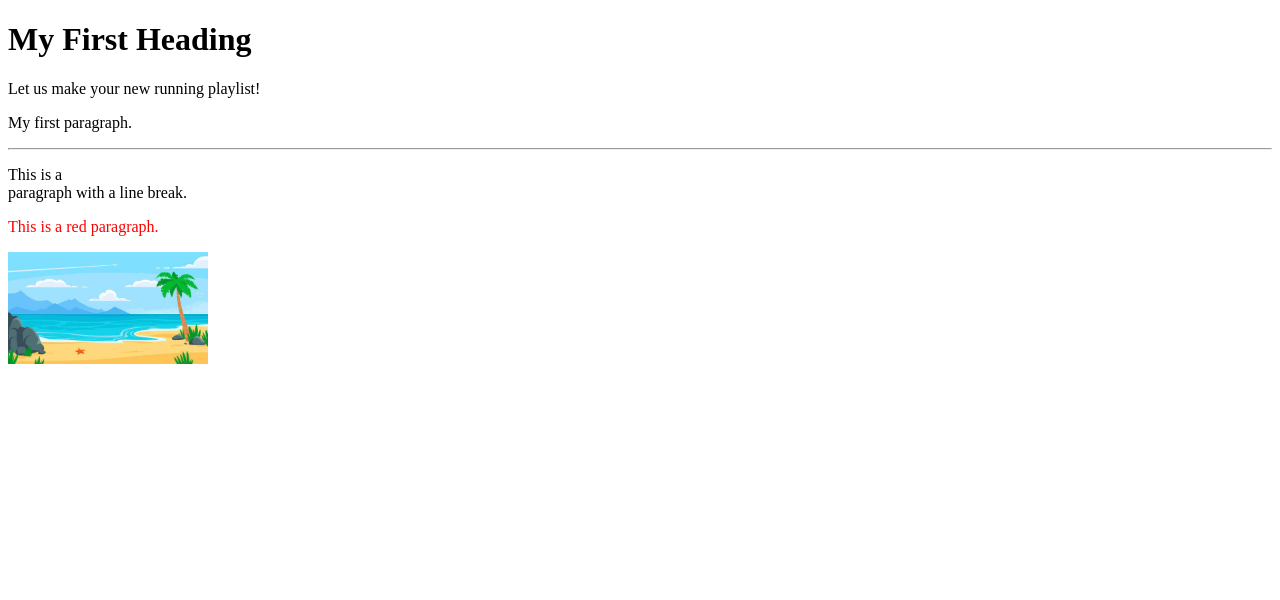
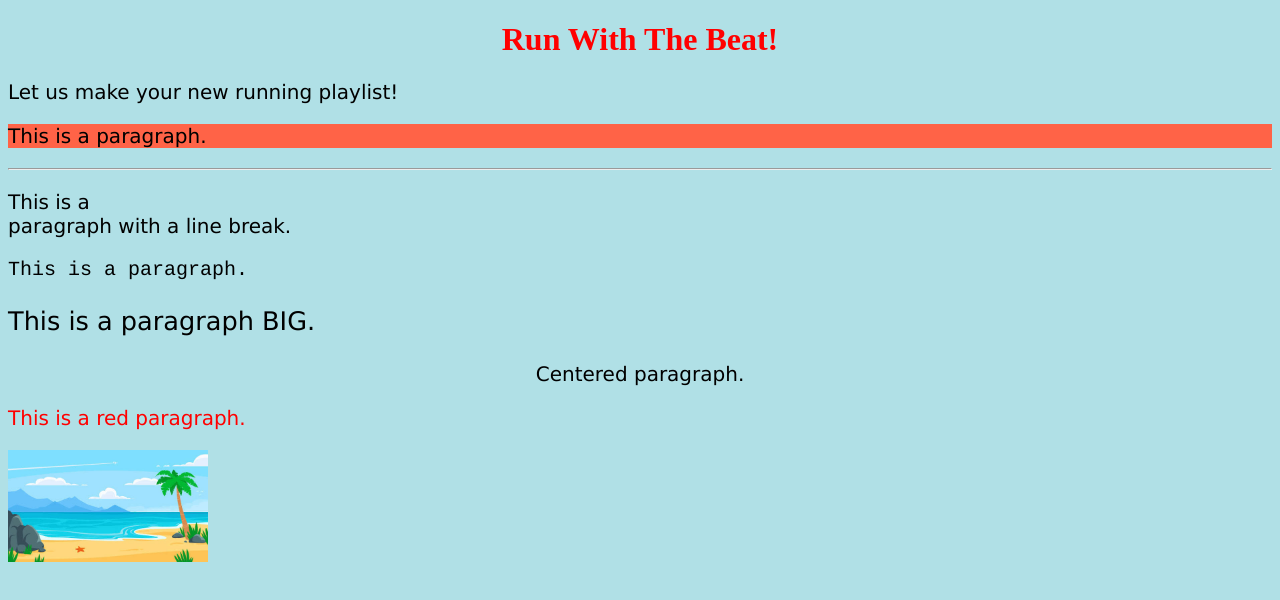
Before and after one commit to Alejandrol273/RunWithTheBeat, a plain HTML site: page first_page.html in a window 1280 px wide. Drawn offline with Linux system fonts and the light colour scheme.

Commit message:
Added a CSS file

```diff
--- /dev/null
+++ b/first_page.css
@@ -0,0 +1,13 @@
+body {
+  background-color: lightblue;
+}
+
+h1 {
+  color: red;
+  text-align: center;
+}
+
+p {
+  font-family: verdana;
+  font-size: 20px;
+}
--- a/first_page.html
+++ b/first_page.html
@@ -1,17 +1,24 @@
 <!DOCTYPE html>
 <html lang="en">
 <head>
+    <link rel = "stylesheet" href = "first_page.css">
     <meta charset="UTF-8">
     <meta name="viewport" content="width=device-width, initial-scale=1.0">
     <title>Run With The Beat!</title>
 </head>
-<body>
+<body style="background-color:powderblue;">
 
-<h1>My First Heading</h1>
+
+
+<h1>Run With The Beat!</h1>
 <p title="About Run With The Beat">Let us make your new running playlist!</p>
-<p>My first paragraph.</p>
+<p style="background-color:tomato;">This is a paragraph.</p>
 <hr>
 <p>This is a <br> paragraph with a line break.</p>
+<p style="font-family:courier;">This is a paragraph.</p>
+<p style="font-size:160%;">This is a paragraph BIG.</p>
+<p style="text-align:center;">Centered paragraph.</p>
+
 <p style="color:red;">This is a red paragraph.</p>
 
 <img src="Images\beach.jpg" alt = "Nature", width = 200, length = 300>
```
